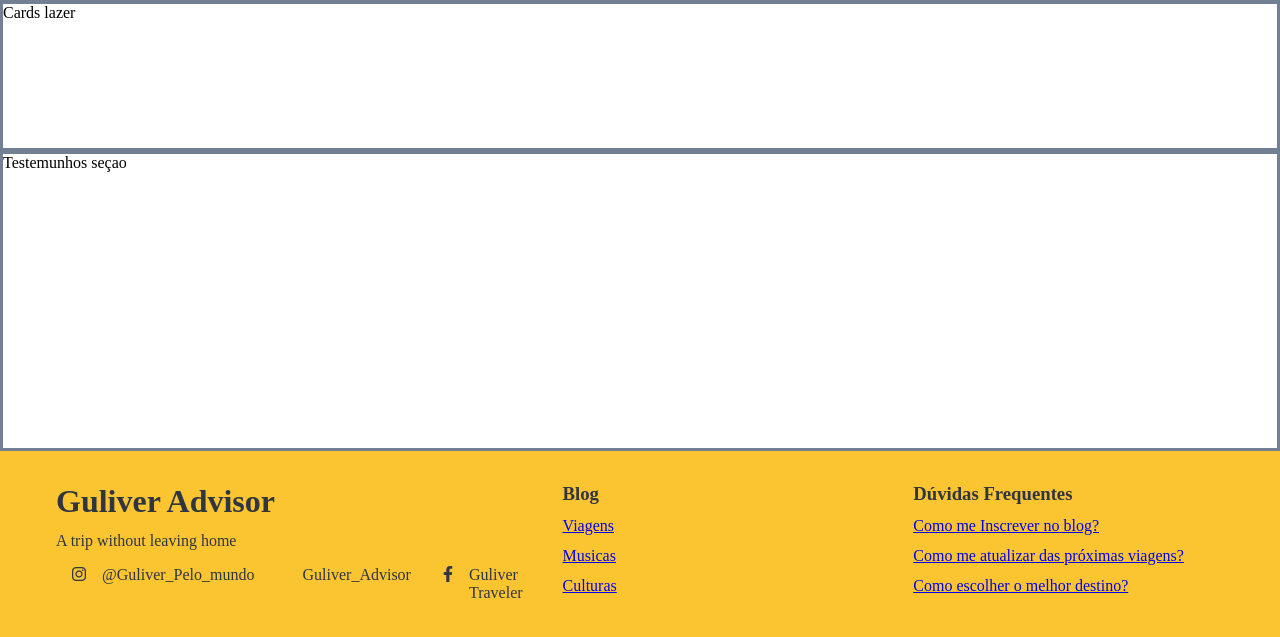
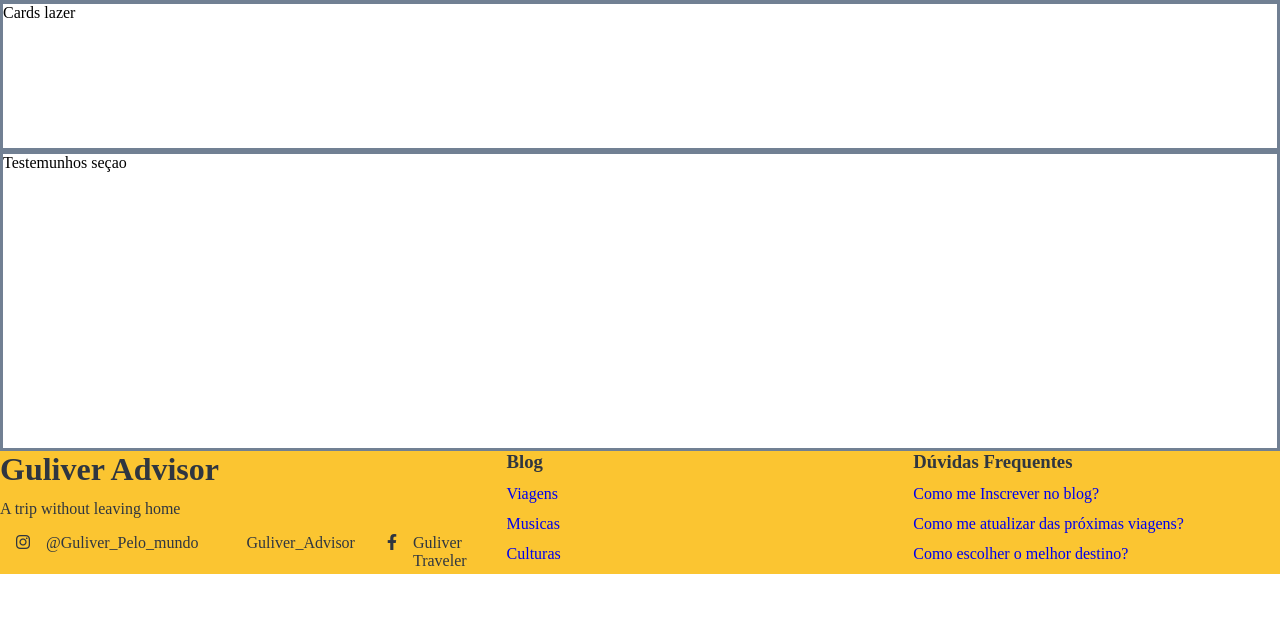
Before and after one commit to pedrohrfranca/gulliver_advisor, a plain HTML site: page Index.html in a window 1280 px wide. Shown: the part 979-1616 px from the top of the page. After the commit the page ends 1553 px from the top, so only its background shows below. Drawn offline with Linux system fonts and the light colour scheme; some icons are missing.

Commit message:
Alteracao-kauan

```diff
--- a/main.css
+++ b/main.css
@@ -50,7 +50,7 @@ footer{
     color:var(--color-texts);
     width: 100%;
 }
-<<<<<<< HEAD
+/* <<<<<<< HEAD */
 .footer_link
 {
     text-decoration: none;
@@ -60,7 +60,7 @@ footer{
 background-color: var(--color-default);
 display: grid;
 grid-template-columns: repeat(3,2fr);
-padding: 2rem 3.5rem;
+padding: 2rem 3.5re
 }
 #footer_contats h1
 {margin-bottom: 0.75rem;
@@ -96,7 +96,6 @@ list-style: none;
 }
 
 
-=======
 
 h2 {
     margin-top: 20px;
@@ -151,4 +150,4 @@ article img {
     transition: background-color 0.3s, color 0.3s;
     border-radius: 10px;
 }
->>>>>>> 391c1c4eb63f5624b626e924f8d62b8dfa50ab39
+ /* 391c1c4eb63f5624b626e924f8d62b8dfa50ab39 */
```
Also changed, not shown: Index.html (+0 -1 lines).
